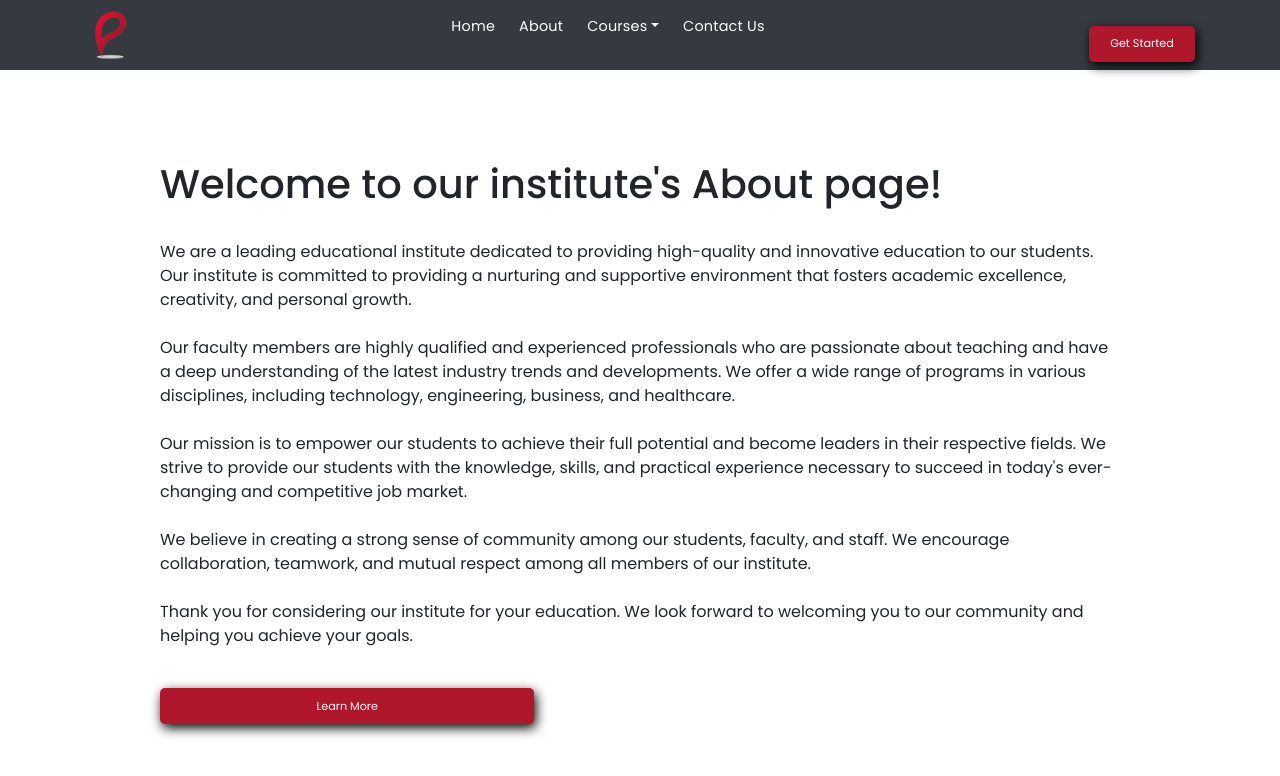
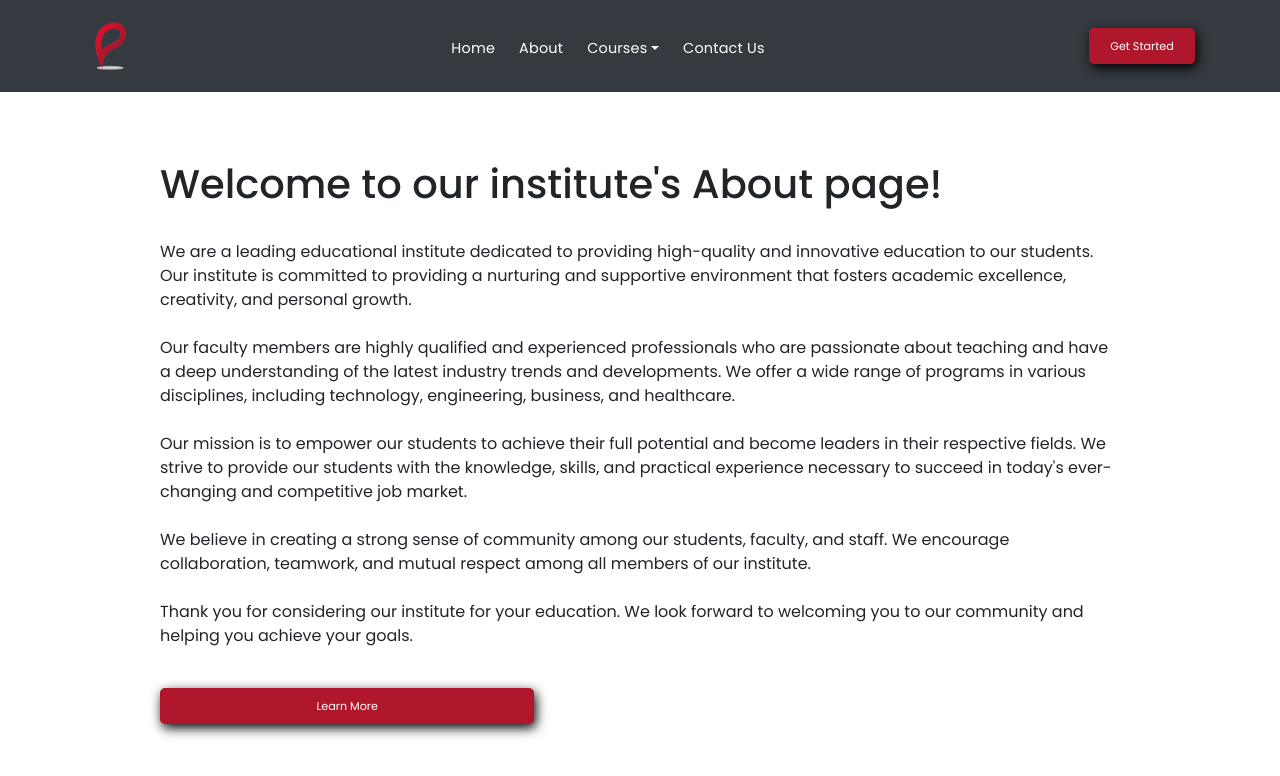
Before and after one commit to Daniyal56/PanaverseDAo, a Next.js app: page /about in a window 1280 px wide. Shown: the top 776 px of the page. Built offline with nearby package versions, Linux system fonts and the light colour scheme.

Commit message:
Update globals.css

```diff
--- a/styles/globals.css
+++ b/styles/globals.css
@@ -132,7 +132,7 @@ a {
 }
 
 div#navbarNav{
-/*   height: 76px; */
+  height: 76px;
   align-items: end;
 }
 
```
